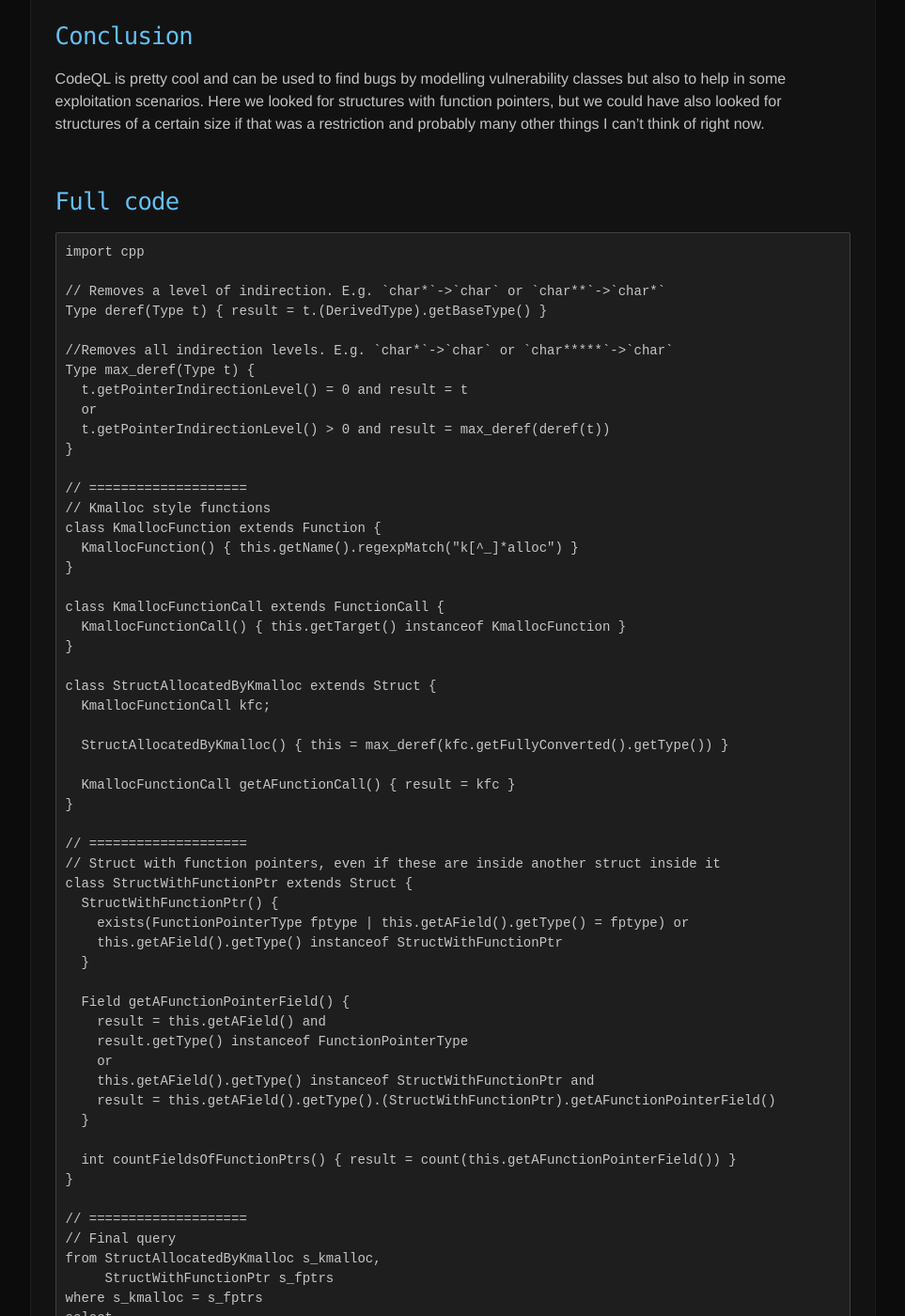
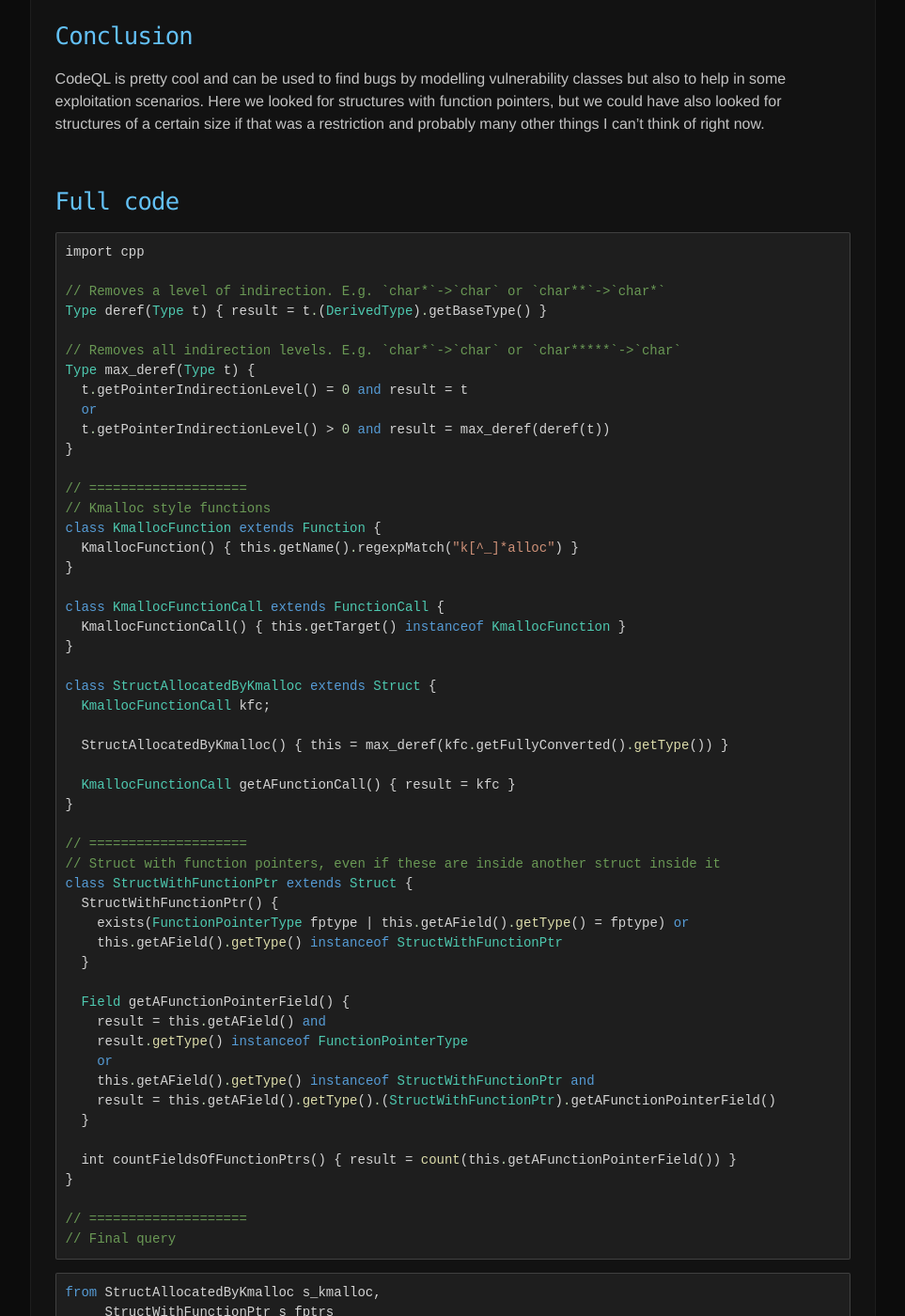
Before and after one commit to Vasco-jofra/Vasco-jofra.github.io, a Jekyll site: the page built from _articles/2020-10-02-codeql-kernel.md, in a window 1280 px wide and 1400 px high, scrolled down 5055 px. Shown: the whole window at 94% size, without its empty margins (158-1121 px from the left). Built offline with Jekyll 4.4.1, drawn with Linux system fonts in a browser that asks for light colours; some of the changed text lies outside the part shown.

Commit message:
some code highlighting

````diff
--- a/_articles/2020-10-02-codeql-kernel.md
+++ b/_articles/2020-10-02-codeql-kernel.md
@@ -28,7 +28,7 @@
  2. structures that contain function pointers
 
 We are aiming for a final query that will look something like this:
-```ql
+```sql
 from StructAllocatedByKmalloc s_kmalloc, StructWithFunctionPtr s_fptrs
 where s_kmalloc = s_fptrs
 select s_fptrs
@@ -40,12 +40,12 @@
 Just some utils that will be helpful later, you can skip it for now and come back later when needed.
 
 Removes a level of indirection. E.g. `char*`->`char` or `char**`->`char*`
-```ql
+```php
 Type deref(Type t) { result = t.(DerivedType).getBaseType() }
 ```
 
 Removes all indirection levels. E.g. `char*`->`char` or `char*****`->`char`
-```ql
+```php
 Type max_deref(Type t) {
   t.getPointerIndirectionLevel() = 0 and result = t
   or
@@ -55,7 +55,7 @@
 
 ### 1. Structures that are allocated using kmalloc
 To start with we don't just want kmalloc, but all the family of functions.
-```ql
+```php
 class KmallocFunction extends Function {
   KmallocFunction() { this.getName().regexpMatch("k[^_]*alloc") }
 }
@@ -65,21 +65,21 @@
 
 
 Now we get all places where these functions are called:
-```ql
+```php
 class KmallocFunctionCall extends FunctionCall {
   KmallocFunctionCall() { this.getTarget() instanceof KmallocFunction }
 }
 ```
 
 And finally we look for all the structures that are allocated with it.
-```
+```php
 class StructAllocatedByKmalloc extends Struct {
   KmallocFunctionCall kfc;
 
   StructAllocatedByKmalloc() { this = max_deref(kfc.getFullyConverted().getType()) }
 }
 ```
-This one is a bit harder to understand if you are not used to the QL syntax. Here we are saying that there is a `KmallocFunctionCall kfc` such that the function call resulting type, after implicit and explicit cast (`kfc.getFullyConverted().getType()`), and after removing the indirection levels (`max_deref`), is `this` structure. It's probably easier to understand with an example. Lets say you had this cpp code:
+This one is a bit harder to understand if you are not used to the QL syntax. Here we are saying that there is a `KmallocFunctionCall kfc` such that the function call resulting type, after implicit and explicit cast (`kfc.getFullyConverted().getType()`), and after removing the indirection levels (`max_deref`), is `this` structure. It's probably easier to understand with an example. Let's say you had this cpp code:
 ```cpp
 struct intel_digital_port *dig_port;
 dig_port = kzalloc(sizeof(*dig_port), GFP_KERNEL);
@@ -109,7 +109,7 @@
 ```
 
 This is the query I wrote to find it:
-```ql
+```php
 class StructWithFunctionPtr extends Struct {
   StructWithFunctionPtr() {
     exists(FunctionPointerType fptype | this.getAField().getType() = fptype) or
@@ -124,7 +124,7 @@
 ### Putting it all together
 Finally, with these classes implemented, we can run our initial simple query.
 
-```ql
+```sql
 from StructAllocatedByKmalloc s_kmalloc, StructWithFunctionPtr s_fptrs
 where s_kmalloc = s_fptrs
 select s_fptrs
@@ -144,10 +144,10 @@
 | 10  | attribute_group  |
 | ... | ...              |
 
-We get 417 results.. nice! To help narrow down our search lets make our query slightly more complex and print the amount of fptrs the struct has (more pointer to overwrite can only be a good thing) and the places where the allocation is made (so we can look through the source and choose one).
+We get 417 results.. nice! To help narrow down our search let's make our query slightly more complex and print the amount of fptrs the struct has (more pointer to overwrite can only be a good thing) and the places where the allocation is made (so we can look through the source and choose one).
 
-NOTE: Some of this code (e.g. `countFieldsOfFunctionPtrs`) was not mention above but can be seen in the end of post.
-```ql
+NOTE: Some of this code (e.g. `countFieldsOfFunctionPtrs`) was not mentioned above but can be seen in the end of post.
+```sql
 from StructAllocatedByKmalloc s_kmalloc,
      StructWithFunctionPtr s_fptrs
 where s_kmalloc = s_fptrs
@@ -185,13 +185,14 @@
 CodeQL is pretty cool and can be used to find bugs by modelling vulnerability classes but also to help in some exploitation scenarios. Here we looked for structures with function pointers, but we could have also looked for structures of a certain size if that was a restriction and probably many other things I can't think of right now.
 
 ## Full code
-```ql
+<!-- ActionScript, C (C99), C++, C#, D, F#, Go, Java, JavaScript, Kotlin, Object Pascal (Delphi), Objective-C, PHP, Rust, Scala, SASS, Swift, Xojo -->
+```php
 import cpp
 
 // Removes a level of indirection. E.g. `char*`->`char` or `char**`->`char*`
 Type deref(Type t) { result = t.(DerivedType).getBaseType() }
 
-//Removes all indirection levels. E.g. `char*`->`char` or `char*****`->`char`
+// Removes all indirection levels. E.g. `char*`->`char` or `char*****`->`char`
 Type max_deref(Type t) {
   t.getPointerIndirectionLevel() = 0 and result = t
   or
@@ -237,6 +238,8 @@
 
 // ====================
 // Final query
+```
+```sql
 from StructAllocatedByKmalloc s_kmalloc,
      StructWithFunctionPtr s_fptrs
 where s_kmalloc = s_fptrs
````
